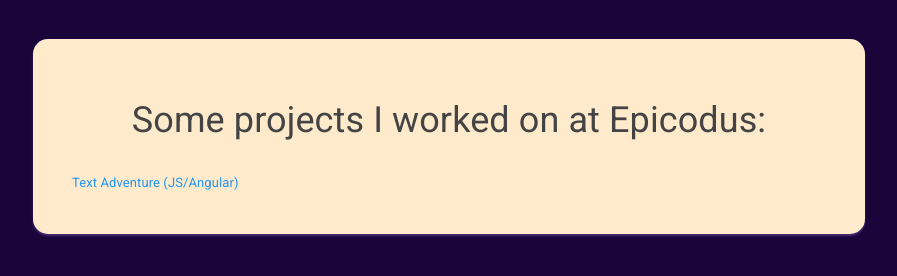
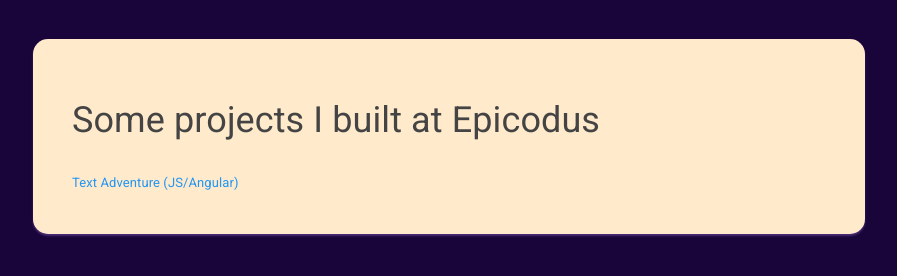
Before and after one commit to mgoren/old-portfolio, a plain HTML site: page index.html in a window 1280 px wide. Shown: the whole page, without its empty margins (191-1088 px from the left). Drawn offline with Linux system fonts and the light colour scheme.

Commit message:
update index

```diff
--- a/css/styles.css
+++ b/css/styles.css
@@ -15,7 +15,6 @@
 }
 
 h1 {
-  text-align: center;
   font-size: 36px;
   margin-bottom: 30px;
 }
--- a/index.html
+++ b/index.html
@@ -9,7 +9,7 @@
 <body>
   <div class="container">
 
-  <h1>Some projects I worked on at Epicodus:</h1>
+  <h1>Some projects I built at Epicodus</h1>
 
   <a href="/textAdventure">Text Adventure (JS/Angular)</a>
 
```
